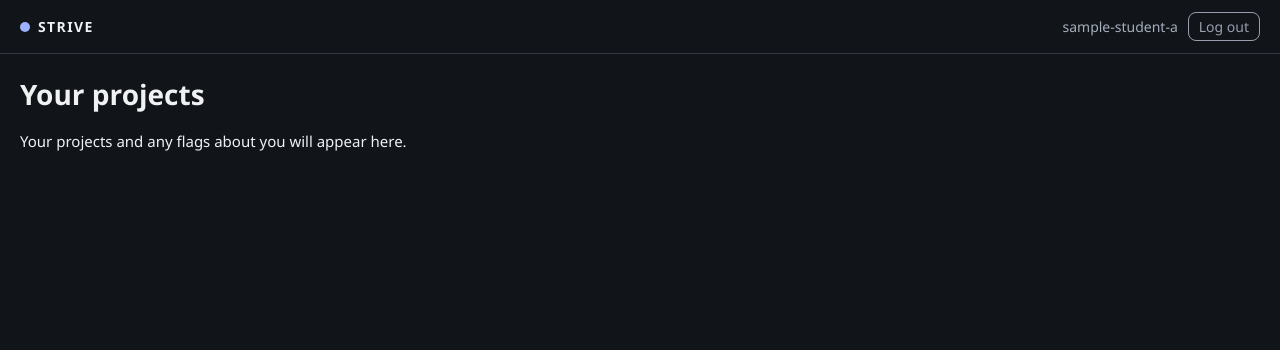
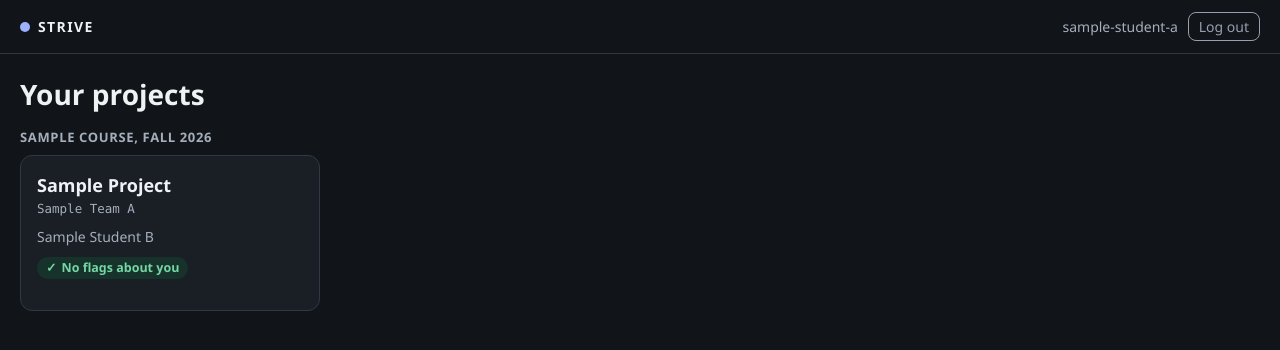
Before and after one commit to brooke-brown/llmsproject2026, a Django app: page /student/ in a window 1280 px wide. Shown: the top 350 px of the page. Run offline with Django 5.2, Linux system fonts and the light colour scheme; a user stored in the database is signed in; data comes from the database, SQL or seed files in the repository; data that the repository does not hold is empty; parts of the project's set-up code (start-up, migrations or seed data) failed here and were passed over; some libraries are stand-ins or nearby versions.

Commit message:
Student home lists my projects, teammates and flags about me (US-30)

```diff
--- a/dashboard/services.py
+++ b/dashboard/services.py
@@ -183,6 +183,62 @@ def get_team_for_student(user, team_id):
     if not team.memberships.filter(user=user).exists():
         raise PermissionDenied
     return team
+
+
+def check_any_course_student(user):
+    """Raise PermissionDenied unless the user is a student in at least one course."""
+    if not Enrollment.objects.filter(user=user, role=Enrollment.Role.STUDENT).exists():
+        raise PermissionDenied
+
+
+def student_home_courses(user):
+    """What the student home shows: the courses the user is a student in that have a team
+    they're on, by name. Each course has `memberships`, the user's own, by project name.
+
+    Each membership has `teammates`, the rest of its team by name, and `my_flags`: the flags
+    and warnings about this user on that team, newest first, each with `is_withdrawn` and its
+    `dispute` (or None). Flags about teammates or the whole team are never included.
+    """
+    student_course_ids = Enrollment.objects.filter(
+        user=user, role=Enrollment.Role.STUDENT
+    ).values("course_id")
+    memberships = (
+        TeamMembership.objects.filter(user=user, team__project__course__in=student_course_ids)
+        .select_related("team__project__course")
+        .prefetch_related(
+            Prefetch(
+                "team__memberships",
+                queryset=TeamMembership.objects.select_related("user").order_by(
+                    "user__first_name", "user__last_name", "user__github_login"
+                ),
+                to_attr="all_memberships",
+            ),
+        )
+        .order_by("team__project__course__name", "team__project__name", "team__name")
+    )
+    my_flags = flags_in_display_order().filter(user=user).order_by("-week_start", "severity", "id")
+    flags_by_team = {}
+    for flag in my_flags:
+        flags_by_team.setdefault(flag.team_id, []).append(flag)
+    disputes = {
+        (d.team_id, d.rule, d.week_start): d
+        for d in FlagDispute.objects.filter(student=user)
+    }
+
+    courses = {}
+    for membership in memberships:
+        membership.teammates = [
+            other.user for other in membership.team.all_memberships if other.user_id != user.id
+        ]
+        membership.my_flags = flags_by_team.get(membership.team_id, [])
+        for flag in membership.my_flags:
+            flag.dispute = disputes.get((flag.team_id, flag.rule, flag.week_start))
+        course = membership.team.project.course
+        if course.id not in courses:
+            course.memberships = []
+            courses[course.id] = course
+        courses[course.id].memberships.append(membership)
+    return list(courses.values())
 
 
 def check_course_staff(user, course):
--- a/dashboard/templates/dashboard/base.html
+++ b/dashboard/templates/dashboard/base.html
@@ -309,7 +309,7 @@
   {% block topbar %}
   <header class="top">
     <div class="bar container">
-      <a class="brand" href="{% url 'dashboard:home' %}"><i></i>STRIVE</a>
+      <a class="brand" href="{% block brand_url %}{% url 'dashboard:home' %}{% endblock %}"><i></i>STRIVE</a>
       {% block crumb %}{% endblock %}
       {% if user.is_authenticated %}
       <span class="who">
--- a/dashboard/templates/dashboard/student_home.html
+++ b/dashboard/templates/dashboard/student_home.html
@@ -2,7 +2,45 @@
 
 {% block title %}Home · STRIVE{% endblock %}
 
+{# A student's nav is the student home and logout only, so the brand leads back here. #}
+{% block brand_url %}{% url 'dashboard:student_home' %}{% endblock %}
+
 {% block content %}
 <h1 style="margin-bottom:18px">Your projects</h1>
-<p>Your projects and any flags about you will appear here.</p>
+{% for course in courses %}
+<section class="project">
+  <h2>{{ course.name }}</h2>
+  <div class="cards">
+    {% for membership in course.memberships %}
+    <article class="card">
+      <header>
+        <strong>{{ membership.team.project.name }}</strong>
+        <code>{{ membership.team.name }}</code>
+      </header>
+      <ul class="people">
+        {% for teammate in membership.teammates %}
+        <li>{{ teammate.display_name }}</li>
+        {% empty %}
+        <li>No teammates yet.</li>
+        {% endfor %}
+      </ul>
+      <div>
+        {% for flag in membership.my_flags %}
+        <p class="finding {% if flag.is_withdrawn %}withdrawn{% else %}{{ flag.severity }}{% endif %}">
+          <mark>{{ flag.get_severity_display }}</mark>
+          <small>Week of {{ flag.week_start|date:"M j, Y" }}</small>
+          {{ flag.reason }}
+          {% if flag.dispute %}<span class="tag dispute">Disputed · {{ flag.dispute.get_status_display }}</span>{% endif %}
+        </p>
+        {% empty %}
+        <p class="tags"><span class="tag ok">No flags about you</span></p>
+        {% endfor %}
+      </div>
+    </article>
+    {% endfor %}
+  </div>
+</section>
+{% empty %}
+<p>You aren't on a team yet. Your instructor adds you to one, and it will appear here.</p>
+{% endfor %}
 {% endblock %}
--- a/dashboard/views.py
+++ b/dashboard/views.py
@@ -32,7 +32,12 @@ def home(request):
 
 @login_required
 def student_home(request):
-    return render(request, "dashboard/student_home.html")
+    services.check_any_course_student(request.user)
+    return render(
+        request,
+        "dashboard/student_home.html",
+        {"courses": services.student_home_courses(request.user)},
+    )
 
 
 class ChangePasswordView(PasswordChangeView):
```
